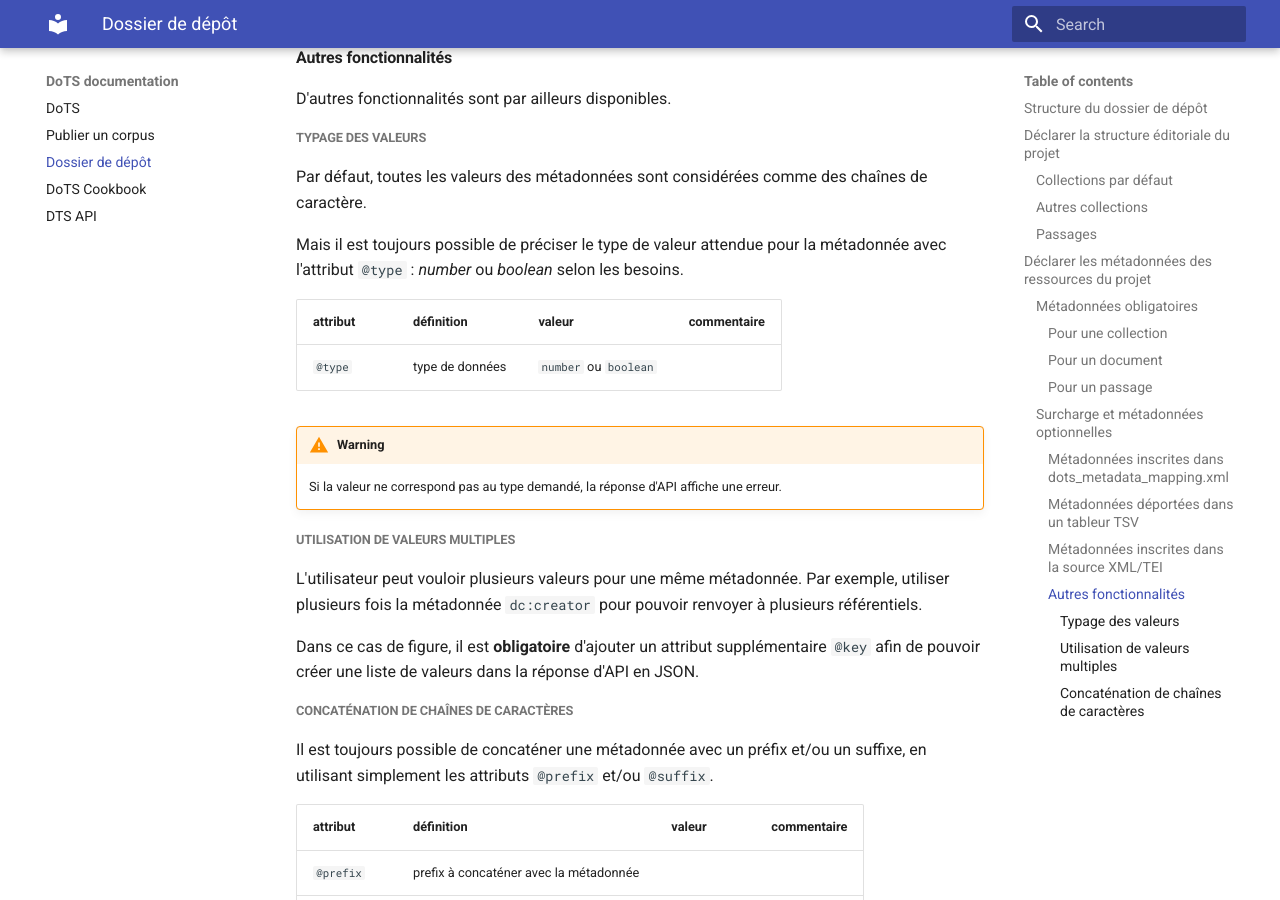
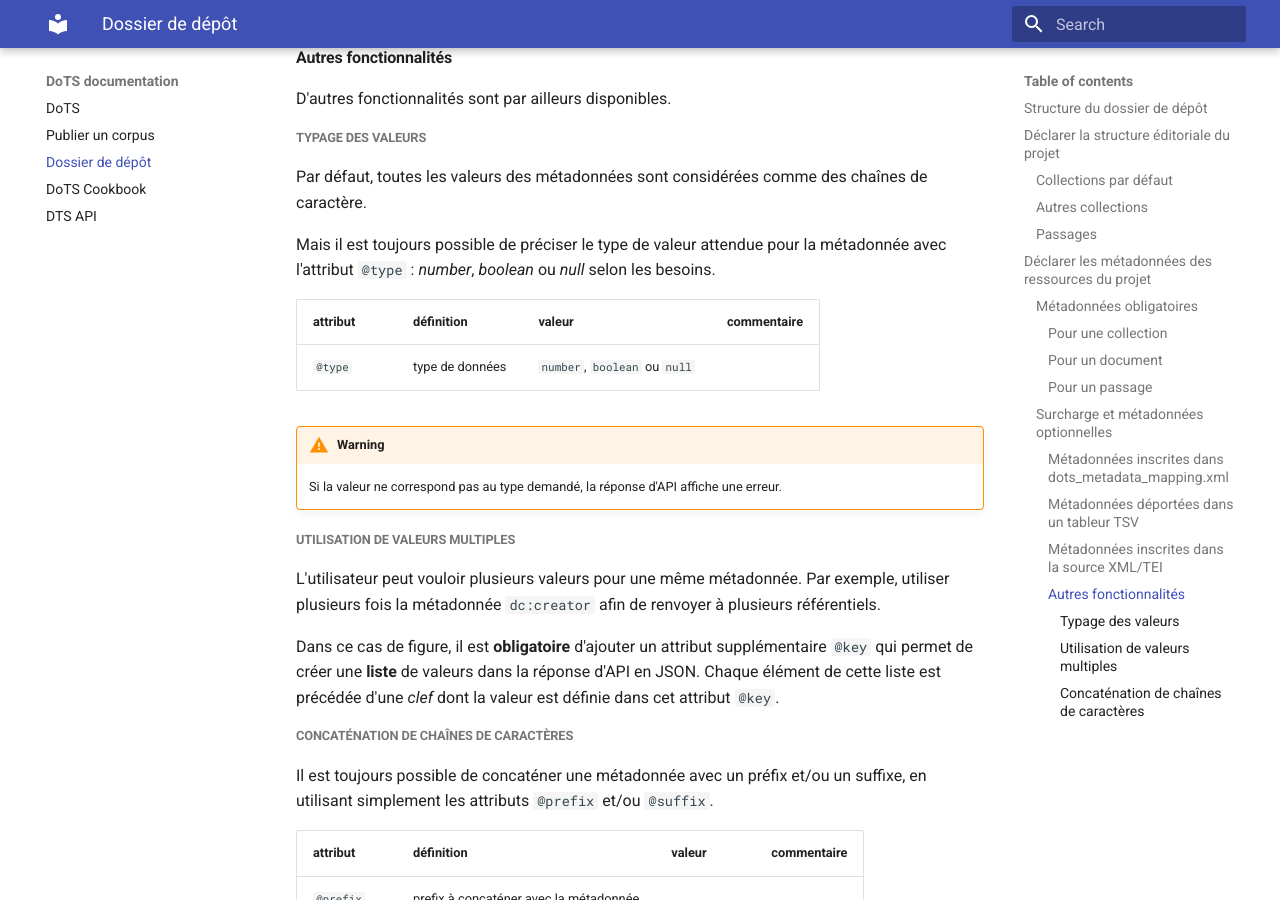
Before and after one commit to emmamorlock/dots_documentation, an MkDocs documentation site: the page built from docs/dots-project-folder.md, in a window 1280 px wide and 900 px high, scrolled down 7075 px. Built offline with MkDocs 1.6.1 and Material for MkDocs 9.7.7, drawn with Linux system fonts in a browser that asks for light colours.

Commit message:
update dots project folder

```diff
--- a/docs/dots-project-folder.md
+++ b/docs/dots-project-folder.md
@@ -362,11 +362,11 @@ D'autres fonctionnalités sont par ailleurs disponibles.
 
 Par défaut, toutes les valeurs des métadonnées sont considérées comme des chaînes de caractère.
 
-Mais il est toujours possible de préciser le type de valeur attendue pour la métadonnée avec l'attribut `@type` : *number* ou *boolean* selon les besoins.
+Mais il est toujours possible de préciser le type de valeur attendue pour la métadonnée avec l'attribut `@type` : *number*, *boolean* ou *null* selon les besoins.
 
 |attribut|définition|valeur|commentaire|
 |--------|----------|------|-----------|
-| `@type` | type de données | `number` ou `boolean`||
+| `@type` | type de données | `number`, `boolean` ou `null`||
 
 !!! warning
 
@@ -374,9 +374,9 @@ Mais il est toujours possible de préciser le type de valeur attendue pour la m
 
 ##### Utilisation de valeurs multiples
 
-L'utilisateur peut vouloir plusieurs valeurs pour une même métadonnée. Par exemple, utiliser plusieurs fois la métadonnée `dc:creator` pour pouvoir renvoyer à plusieurs référentiels.
+L'utilisateur peut vouloir plusieurs valeurs pour une même métadonnée. Par exemple, utiliser plusieurs fois la métadonnée `dc:creator` afin de renvoyer à plusieurs référentiels.
 
-Dans ce cas de figure, il est **obligatoire** d'ajouter un attribut supplémentaire `@key` afin de pouvoir créer une liste de valeurs dans la réponse d'API en JSON.
+Dans ce cas de figure, il est **obligatoire** d'ajouter un attribut supplémentaire `@key` qui permet de créer une **liste** de valeurs dans la réponse d'API en JSON. Chaque élément de cette liste est précédée d'une *clef* dont la valeur est définie dans cet attribut `@key`.
 
 
 ##### Concaténation de chaînes de caractères
```
